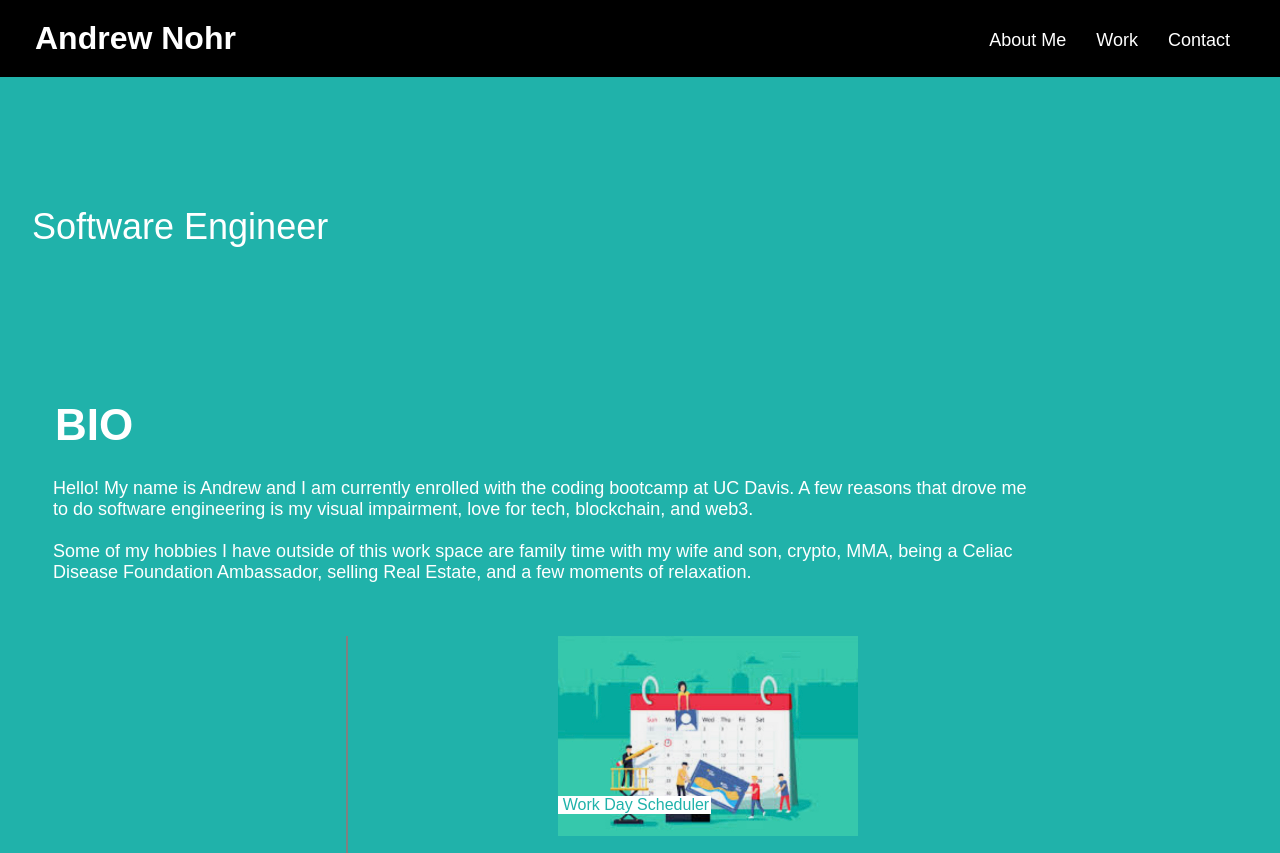
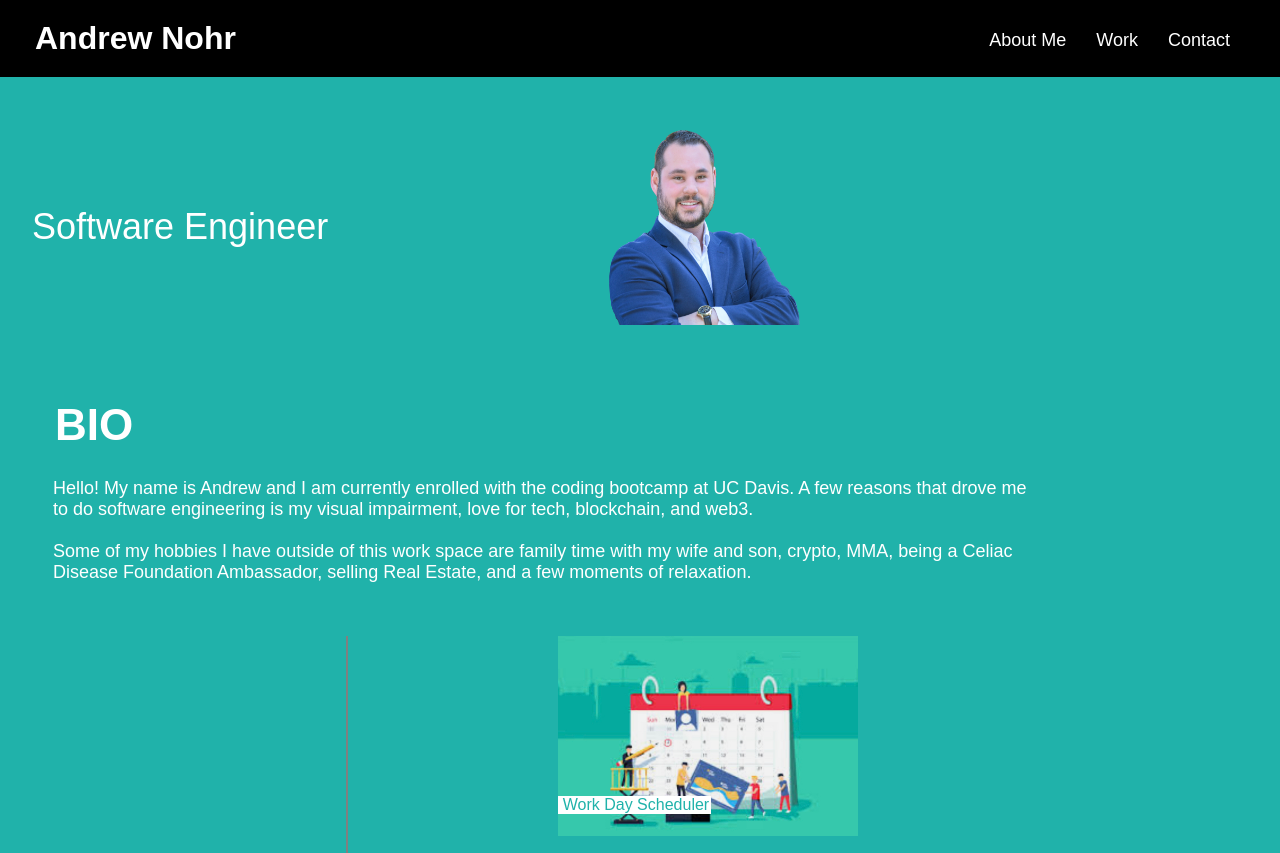
Before and after one commit to andrew-nohr/portfolio, a plain HTML site: page index.html in a window 1280 px wide. Shown: the top 853 px of the page. Drawn offline with Linux system fonts and the light colour scheme.

Commit message:
added photo

```diff
--- a/assets/CSS/style.css
+++ b/assets/CSS/style.css
@@ -60,6 +60,12 @@ header nav ul li a {
     font-size: 36px;
     font-weight: lighter;
 
+}
+
+.portrait {
+    margin-left: 275px;
+    height: 200px;
+    width: 200px;
 }
 
 .me {
--- a/index.html
+++ b/index.html
@@ -31,6 +31,9 @@
             <h2>
                 Software Engineer
             </h2>
+                <div>
+                    <img src="images/portrait.PNG" class="portrait">
+                </div>
         </section>
 
         <div class = "me">
```
